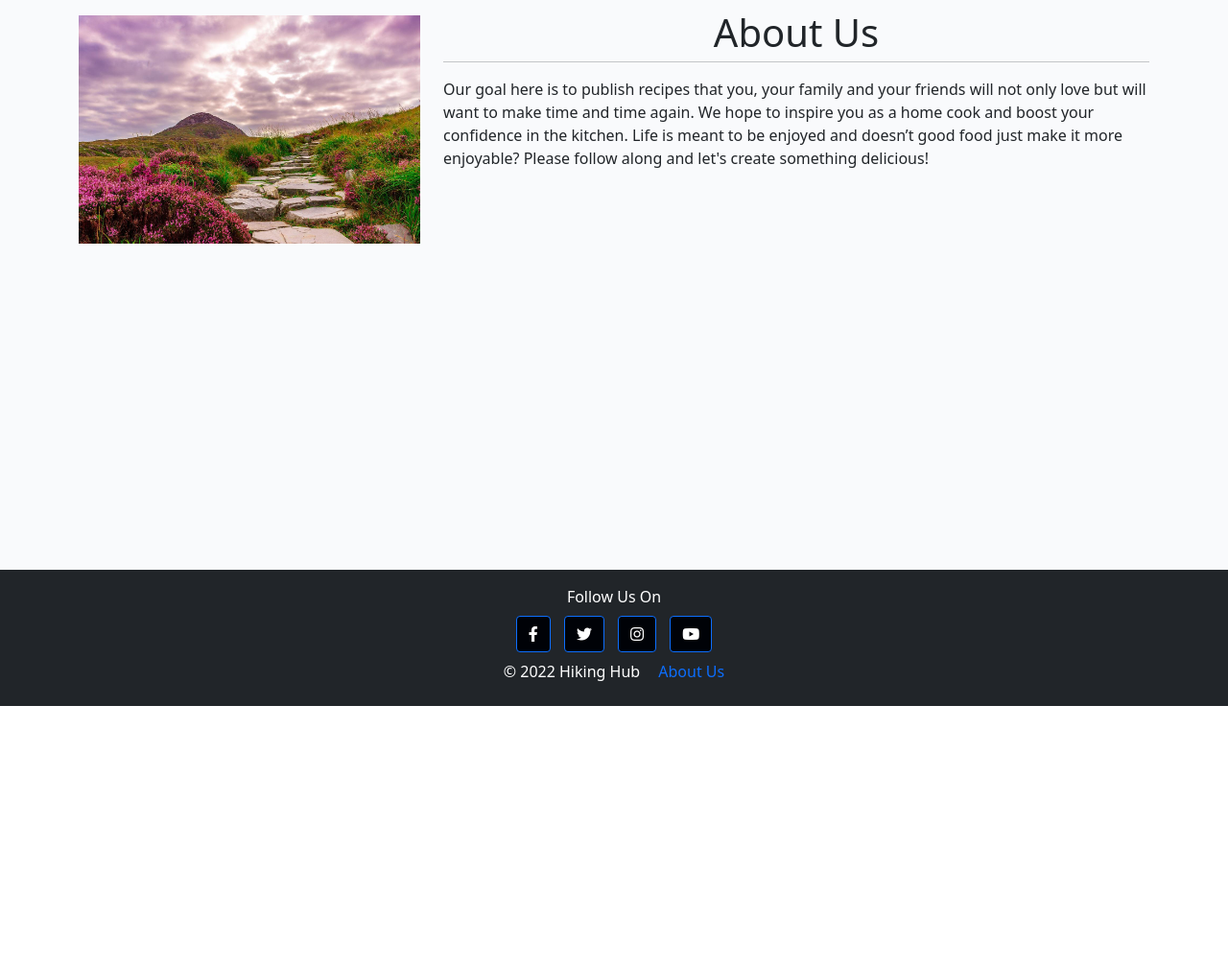
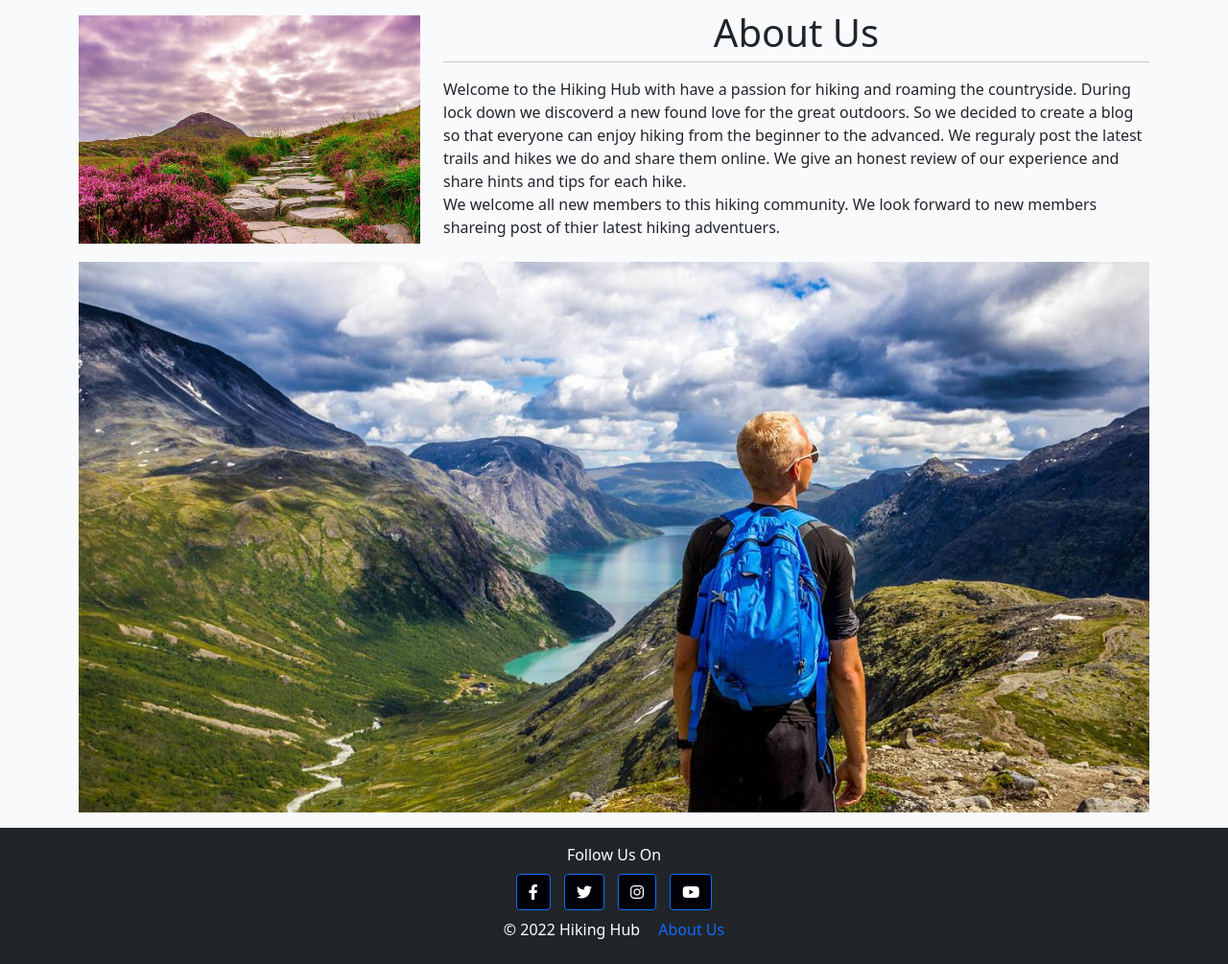
Before and after one commit to wlillisdev/hiking-hub, a Django app: page /about/ in a window 1280 px wide. Shown: the part 64-1069 px from the top of the page at 96% size. Before the commit the page ends 800 px from the top, so only its background shows below. Run offline with Django 3.2, Linux system fonts and the light colour scheme.

Commit message:
editing text and images on about us page

```diff
--- a/blog/forms.py
+++ b/blog/forms.py
@@ -17,7 +17,6 @@ class PostForm(forms.ModelForm):
         model = Post
         fields = (
             'title',
-            # 'slug',
             'location',
             'excerpt',
             'featured_image',
@@ -25,7 +24,6 @@ class PostForm(forms.ModelForm):
             'distance',
             'time',
             'difficulty',
-            # 'status',
         )
 
         widgets = {
--- a/blog/views.py
+++ b/blog/views.py
@@ -99,14 +99,11 @@ class AddPostView(LoginRequiredMixin, SuccessMessageMixin, CreateView):
     form_class = PostForm
     template_name = 'add_post.html'
     success_message = 'Your Post Has Been Submitted & is Awaiting Approval'
-    success_url = reverse_lazy('home')
+    success_url = reverse_lazy('posts')
 
     def form_valid(self, form):
         form.instance.author = self.request.user
         return super().form_valid(form)
-
-
-
 
 class PostUpdateView(LoginRequiredMixin, UserPassesTestMixin, SuccessMessageMixin, UpdateView):
     model = Post
--- a/static/css/style.css
+++ b/static/css/style.css
@@ -12,7 +12,7 @@ body {
 }
 
 a:hover {
-    background-color: grey;
+    background-color:rgb(160,160,160);
 }
 
 #icon-home-green {
--- a/templates/about.html
+++ b/templates/about.html
@@ -9,18 +9,30 @@
             <div class="row">
                 <div class="col-md-4 mt-3">
                     <img class="img-fluid"
-                    src="{% static 'images/landscape.jpg' %}" alt="Tasty Blog Logo Image">
+                    src="{% static 'images/landscape.jpg' %}" alt="pictuer of mountain trail">
                 </div>
 
                 <div class="col-md-8">
                     <h1 class="heading-about">About Us</h1>
                     <hr>
                     <p class="mt-3 text-justify">
-                        Our goal here is to publish recipes that you, your family and your friends
-                        will not only love but will want to make time and time again. We hope to inspire you as a home
-                        cook and boost your confidence in the kitchen. Life is meant to be enjoyed and doesn’t good food
-                        just make it more enjoyable? Please follow along and let's create something delicious!</p>
+                        Welcome to the Hiking Hub with have a passion for  hiking and roaming the countryside.
+                        During lock down we discoverd a new found love for the great outdoors. So we decided
+                        to create a blog so that everyone can enjoy  hiking from the beginner to the advanced.
+                        We reguraly post the latest trails and hikes we do and share them online. We give an honest
+                        review of our experience and share hints and tips for each hike.<br>
+                        We welcome all new members to this hiking community. We look forward to new members shareing post
+                        of thier latest hiking adventuers.
+                        </p>
                 </div>
+            </div>
+        </div>
+
+        <div class="container">
+            <div class="row"></div>
+            <div class="col mb-3 mt-2">
+                <img class="img-fluid"
+                    src="{% static 'images/hikeing_backpacker.jpg' %}" alt="pictuer of man backpacking">
             </div>
         </div>
     </section>
```
